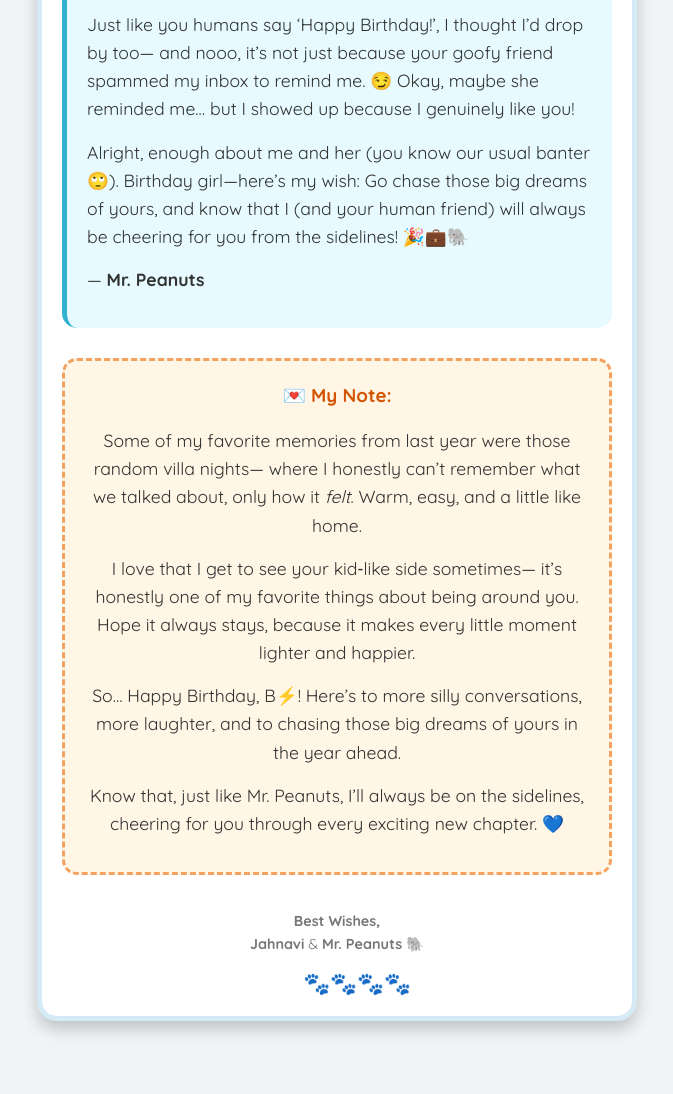
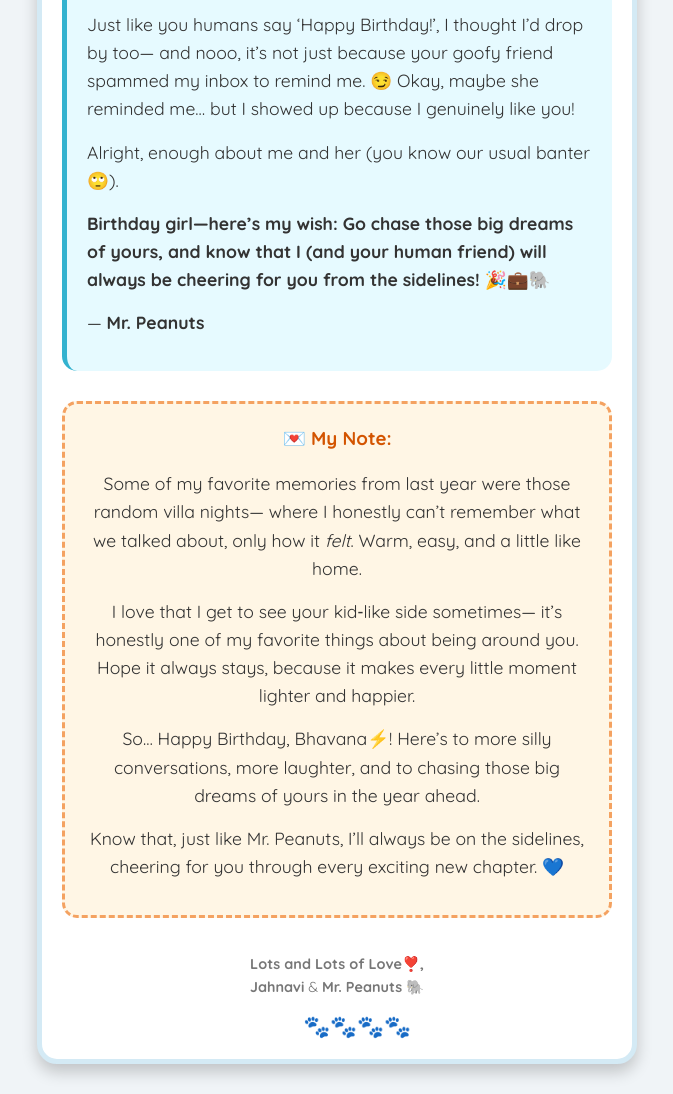
Before and after one commit to Jahnavi-Mantripragada/mr-peanuts-birthday_wish, a plain HTML site: page index.html in a window 1280 px wide. Shown: the part 960-2054 px from the top of the page, without its empty margins (303-976 px from the left). Before the commit the page ends 2011 px from the top, so only its background shows below. Drawn offline with Linux system fonts and the light colour scheme.

Commit message:
Update index.html
better bold!

```diff
--- a/index.html
+++ b/index.html
@@ -179,7 +179,8 @@
             <p>Lately, I’ve been bragging in the Imaginary World (you humans can’t see it, but trust me, it’s very real)— I tell everyone I found someone amazing to cheer for. Yup, that’s you, B⚡! 💙</p>
             <p>And now, I am super-duper excited for your birthdayyyyy! 🎂🎉</p>
             <p>Just like you humans say ‘Happy Birthday!’, I thought I’d drop by too— and nooo, it’s not just because your goofy friend spammed my inbox to remind me. 😏 Okay, maybe she reminded me… but I showed up because I genuinely like you!</p>
-            <p>Alright, enough about me and her (you know our usual banter 🙄). Birthday girl—here’s my wish: Go chase those big dreams of yours, and know that I (and your human friend) will always be cheering for you from the sidelines! 🎉💼🐘</p>
+            <p>Alright, enough about me and her (you know our usual banter 🙄). </p>
+            <p><b>Birthday girl—here’s my wish: Go chase those big dreams of yours, and know that I (and your human friend) will always be cheering for you from the sidelines! 🎉💼🐘</b></p>
             <p>— <strong>Mr. Peanuts</strong></p>
         </div>
 
@@ -192,7 +193,7 @@
                 I love that I get to see your kid‑like side sometimes— it’s honestly one of my favorite things about being around you. Hope it always stays, because it makes every little moment lighter and happier.
             </p>
             <p>
-                So… Happy Birthday, B⚡! Here’s to more silly conversations, more laughter, and to chasing those big dreams of yours in the year ahead.
+                So… Happy Birthday, Bhavana⚡! Here’s to more silly conversations, more laughter, and to chasing those big dreams of yours in the year ahead.
             </p>
             <p>
                 Know that, just like Mr. Peanuts, I’ll always be on the sidelines, cheering for you through every exciting new chapter. 💙
@@ -201,7 +202,7 @@
     </div>
 
     <div class="email-footer">
-        <p><strong>Best Wishes,</strong></p>
+        <p><strong>Lots and Lots of Love❣️,</strong></p>
         <p><strong>Jahnavi</strong> & <strong>Mr. Peanuts</strong> 🐘</p>
         <div class="elephant-footprints">🐾🐾🐾🐾</div>
     </div>
```
